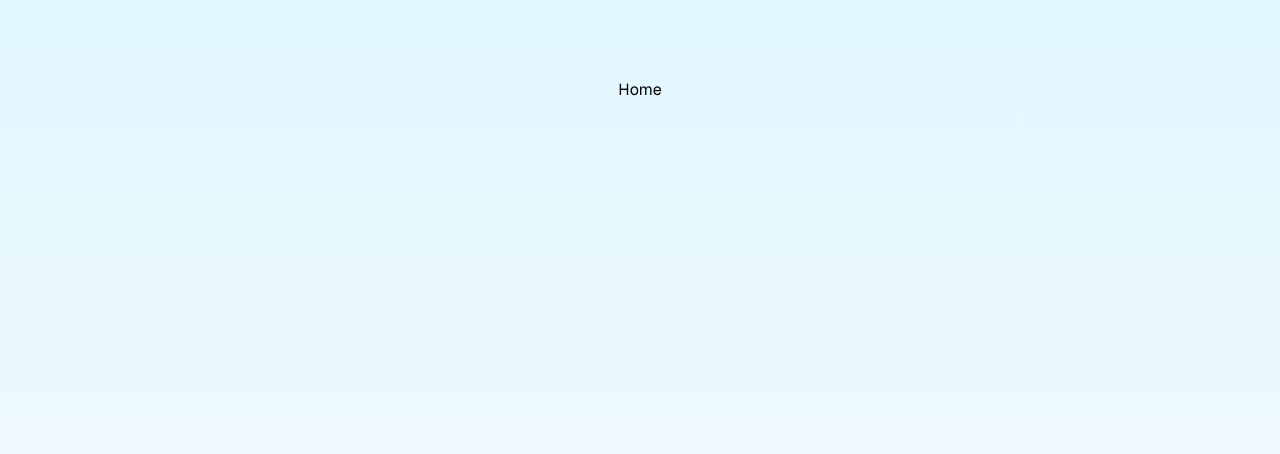
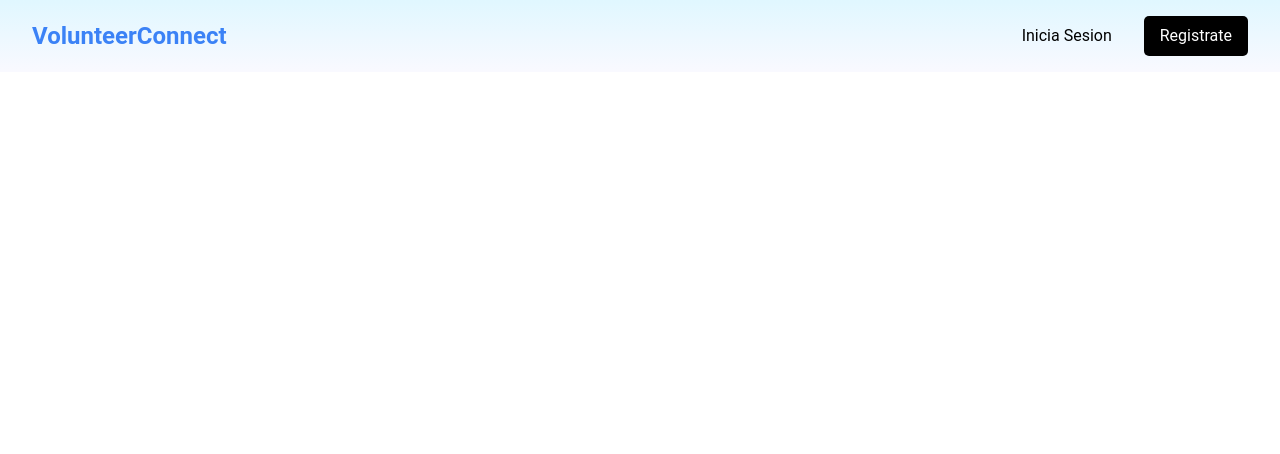
Before and after one commit to JuanCalderon2005/comunitary_projects, a Next.js app: page / in a window 1280 px wide. Shown: the top 454 px of the page. Built offline with nearby package versions, Linux system fonts and the light colour scheme.

Commit message:
Add HomePage components and update styles

```diff
--- a/src/app/(main)/page.tsx
+++ b/src/app/(main)/page.tsx
@@ -1,6 +1,9 @@
+import { HomePageTeplate } from "@/ui/Templates/HomePage/HomePageTeplate";
 
-export default function Home() {
+function Home() {
   return (
-    <div className="grid grid-rows-[20px_1fr_20px] items-center justify-items-center min-h-screen p-8 pb-20 gap-16 sm:p-20 font-[family-name:var(--font-geist-sans)]">Home</div>
+    <HomePageTeplate />
   );
 }
+
+export default Home;
--- a/src/app/globals.css
+++ b/src/app/globals.css
@@ -2,27 +2,13 @@
 @tailwind components;
 @tailwind utilities;
 
-html,
 body {
-  max-width: 100vw;
-  overflow-x: hidden;
+    font-family: 'Roboto', sans-serif;
+    background: linear-gradient(to bottom, #e0f7ff, #f9f9ff) no-repeat;
 }
 
-body {
-  color: var(--foreground);
-  background: linear-gradient(to bottom, #e0f7ff, #f9f9ff);
-  font-family: Arial, Helvetica, sans-serif;
-  -webkit-font-smoothing: antialiased;
-  -moz-osx-font-smoothing: grayscale;
+html{
+    margin: 0;
+    padding: 0;
+    box-sizing: border-box;
 }
-
-* {
-  box-sizing: border-box;
-  padding: 0;
-  margin: 0;
-}
-
-a {
-  color: inherit;
-  text-decoration: none;
-}
--- /dev/null
+++ b/src/ui/Atoms/HomePage/Header.tsx
@@ -0,0 +1,19 @@
+import React from 'react'
+
+interface HeaderAtomProps extends React.HTMLAttributes<HTMLDivElement> {
+    className?: string
+}
+
+const HeaderAtom = ({
+    className,
+    ...props
+}: HeaderAtomProps) => {
+    return (
+        <header
+            className={className}
+            {...props}
+        />
+    )
+}
+
+export default HeaderAtom
--- a/src/ui/Atoms/HomePage/TitleHeader.tsx
+++ b/src/ui/Atoms/HomePage/TitleHeader.tsx
@@ -1,7 +1,14 @@
+import styled from "styled-components"
+
+const TitleH3 = styled.h3`
+    font-size: 1.5rem;
+    color: #3b82f6;
+    font-weight: 700;
+`
 
 const TitleHeader = () => {
   return (
-    <h3>VolunteerConnect</h3>
+    <TitleH3>VolunteerConnect</TitleH3>
   )
 }
 
--- /dev/null
+++ b/src/ui/Atoms/HomePage/index.ts
@@ -0,0 +1,3 @@
+export * from "./Button";
+export * from "./Header";
+export * from "./TitleHeader";
--- /dev/null
+++ b/src/ui/Organisms/HomePage/Header.tsx
@@ -0,0 +1,32 @@
+'use client'
+import HomePageButton from '@/ui/Atoms/HomePage/Button'
+import TitleHeader from '@/ui/Atoms/HomePage/TitleHeader'
+import React from 'react'
+import styled from 'styled-components'
+
+const ContainerHeader = styled.div`
+    display: flex;
+    justify-content: space-between;
+    align-items: center;
+    padding: 1rem 2rem;
+    width: 100%;
+`
+
+const ContainerButtons = styled.div`
+    display: flex;
+    gap: 1rem;
+`
+
+const HeaderComponent = () => {
+    return (
+        <ContainerHeader>
+            <TitleHeader />
+            <ContainerButtons>
+                <HomePageButton label="Inicia Sesion" style={{ padding: '0.5rem 1rem', color: 'black'}} />
+                <HomePageButton label="Registrate" style={{ padding: '0.5rem 1rem', backgroundColor: 'black', color: 'white', border: 'none', borderRadius: '5px' }} />
+            </ContainerButtons>
+        </ContainerHeader>
+    )
+}
+
+export default HeaderComponent
--- /dev/null
+++ b/src/ui/Organisms/index.ts
@@ -0,0 +1 @@
+export * from './HomePage/Header';
--- /dev/null
+++ b/src/ui/Templates/HomePage/HomePageTeplate.tsx
@@ -0,0 +1,11 @@
+'use client'
+import HeaderComponent from '@/ui/Organisms/HomePage/Header'
+import React from 'react'
+
+export const HomePageTeplate = () => {
+  return (
+    <div className="h-screen w-full">
+        <HeaderComponent />
+    </div>
+  )
+}
--- /dev/null
+++ b/src/ui/Templates/index.ts
@@ -0,0 +1 @@
+export * from './HomePage/HomePageTeplate';
```
Also changed, not shown: package.json (+6 -4 lines), 1 other file (tests, documents, lock files or other folders).
